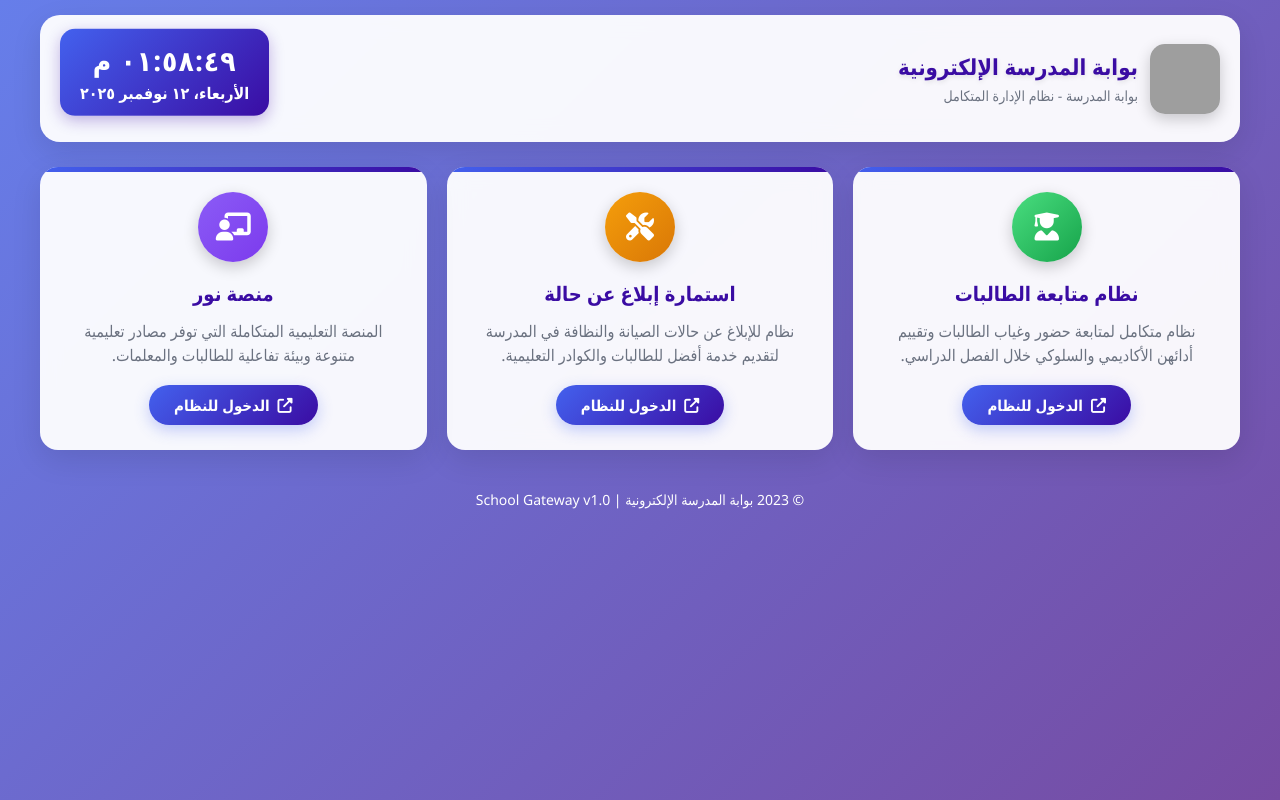
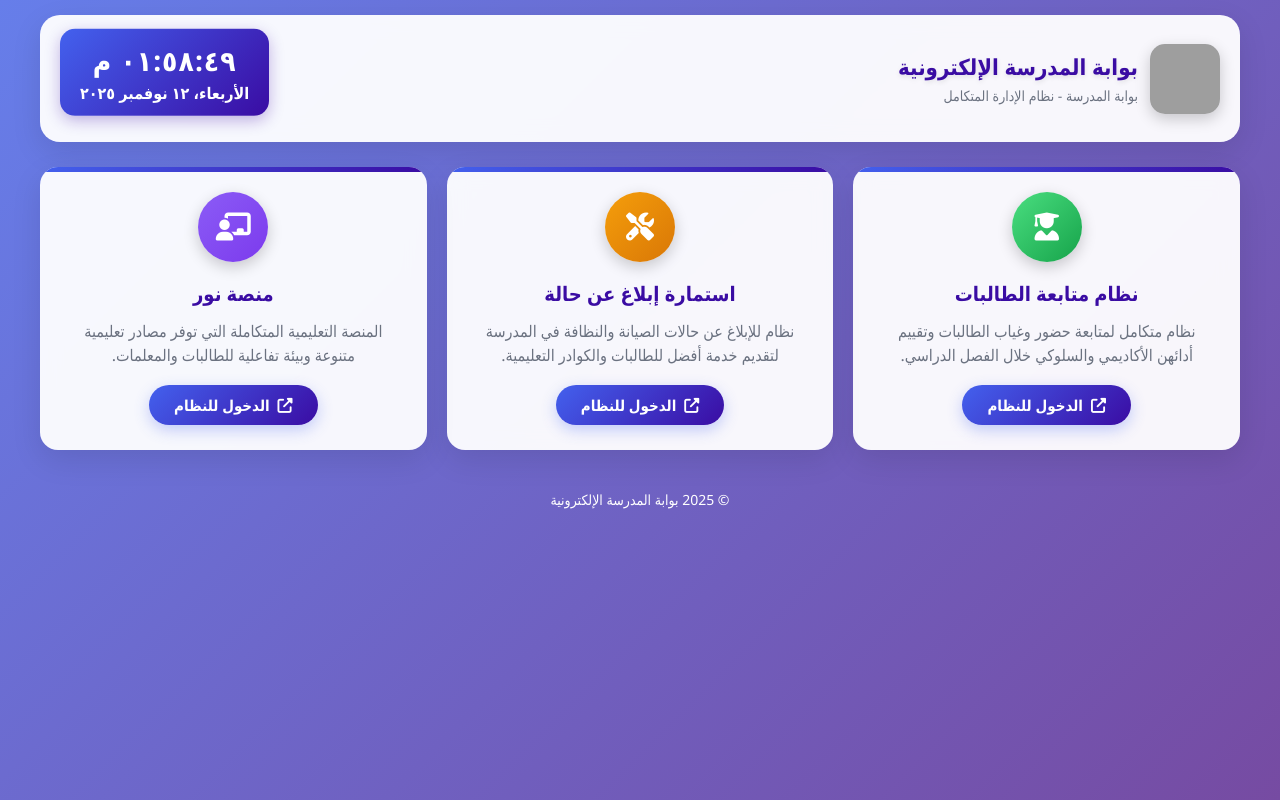
Before and after one commit to emamah-school/Smart-School, a plain HTML site: page index.html in a window 1280 px wide. Drawn offline with Linux system fonts and the light colour scheme; grey boxes are pictures that could not be loaded.

Commit message:
Update index.html

```diff
--- a/index.html
+++ b/index.html
@@ -447,7 +447,7 @@
 
         <!-- التذييل -->
         <div class="footer">
-            <p>© 2023 بوابة المدرسة الإلكترونية | School Gateway v1.0</p>
+            <p>© 2025 بوابة المدرسة الإلكترونية </p>
         </div>
     </div>
 
```
